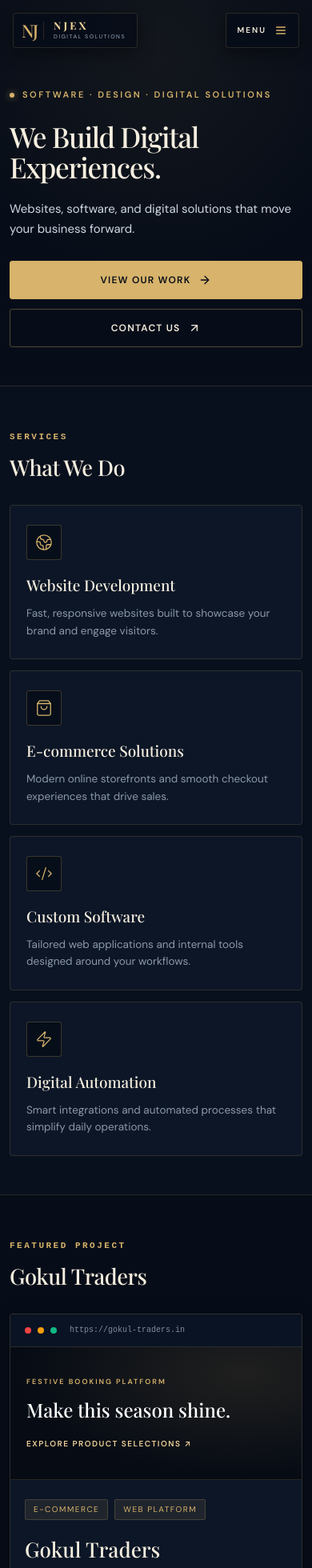
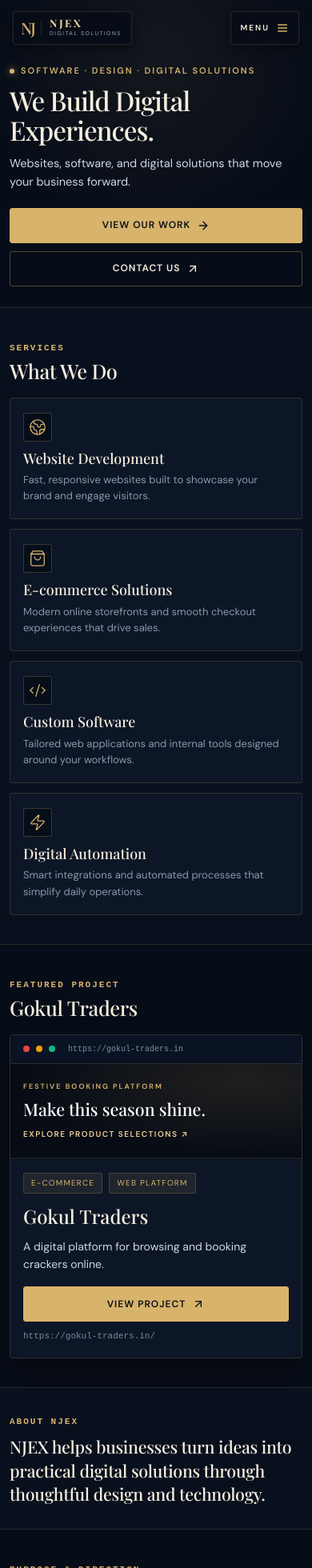
Before and after one commit to Jxgxn-007/njex-digitalsolutions, a React (Vite) app in the folder frontend/: page / in a window 390 px wide. Shown: the top 1960 px of the page at 80% size. Built offline with nearby package versions, Linux system fonts and the light colour scheme.

Commit message:
Optimize layout spacing and eliminate excessive whitespace

```diff
--- a/frontend/src/main.tsx
+++ b/frontend/src/main.tsx
@@ -301,7 +301,7 @@ function App() {
         </section>
 
         {/* ==================== 4. ABOUT NJEX ==================== */}
-        <section className="about-section section-pad" id="about">
+        <section className="about-section" id="about">
           <div className="section-wrap">
             <div className="about-container">
               <span className="section-eyebrow">ABOUT NJEX</span>
--- a/frontend/src/styles.css
+++ b/frontend/src/styles.css
@@ -1,6 +1,6 @@
 /* ==========================================================================
    NJEX — SOFTWARE & DIGITAL SOLUTIONS
-   Minimal, Premium, Responsive Stylesheet
+   Minimal, Compact, Premium, Responsive Stylesheet
    ========================================================================== */
 
 :root {
@@ -25,7 +25,8 @@
   --text-main: #cfd7e4;
   --text-muted: #8b98aa;
 
-  --section-pad: clamp(64px, 8vw, 104px);
+  /* Balanced, compact section spacing */
+  --section-pad: clamp(48px, 5.5vw, 68px);
   --container-width: min(1140px, calc(100% - 48px));
 }
 
@@ -37,7 +38,7 @@
 
 html {
   scroll-behavior: smooth;
-  scroll-padding-top: 80px;
+  scroll-padding-top: 76px;
 }
 
 body {
@@ -45,7 +46,7 @@ body {
   background: var(--bg);
   color: var(--text-main);
   overflow-x: hidden;
-  line-height: 1.6;
+  line-height: 1.55;
 }
 
 a {
@@ -72,7 +73,6 @@ textarea:focus:not(:focus-visible) {
 }
 
 .site-shell {
-  min-height: 100vh;
   position: relative;
   background: var(--bg);
   overflow-x: hidden;
@@ -88,29 +88,29 @@ textarea:focus:not(:focus-visible) {
   padding-block: var(--section-pad);
 }
 
-/* Common Section Headers */
+/* Common Section Headers - Tightly aligned to content */
 .section-header {
-  margin-bottom: clamp(32px, 5vw, 56px);
+  margin-bottom: clamp(20px, 3vw, 32px);
 }
 
 .section-eyebrow {
   display: inline-block;
   font-family: monospace;
   font-size: 11px;
-  letter-spacing: 2.5px;
+  letter-spacing: 2px;
   color: var(--gold);
   text-transform: uppercase;
-  margin-bottom: 12px;
+  margin-bottom: 6px;
   font-weight: 600;
 }
 
 .section-title {
   font-family: 'Playfair Display', serif;
-  font-size: clamp(28px, 4vw, 42px);
-  line-height: 1.15;
+  font-size: clamp(26px, 3.5vw, 38px);
+  line-height: 1.18;
   color: var(--text-bright);
   font-weight: 500;
-  letter-spacing: -0.5px;
+  letter-spacing: -0.4px;
 }
 
 /* Button System (Min 44px Touch Targets) */
@@ -118,12 +118,12 @@ textarea:focus:not(:focus-visible) {
   display: inline-flex;
   align-items: center;
   justify-content: center;
-  gap: 10px;
-  min-height: 48px;
-  padding: 12px 26px;
+  gap: 8px;
+  min-height: 46px;
+  padding: 11px 24px;
   font-size: 13px;
   font-weight: 600;
-  letter-spacing: 1.2px;
+  letter-spacing: 1px;
   text-transform: uppercase;
   border-radius: 3px;
   cursor: pointer;
@@ -141,7 +141,7 @@ textarea:focus:not(:focus-visible) {
   background: var(--gold2);
   border-color: var(--gold2);
   transform: translateY(-2px);
-  box-shadow: 0 8px 24px rgba(215, 179, 107, 0.3);
+  box-shadow: 0 6px 20px rgba(215, 179, 107, 0.3);
 }
 
 .btn-outline {
@@ -169,7 +169,7 @@ textarea:focus:not(:focus-visible) {
   display: flex;
   align-items: center;
   justify-content: space-between;
-  padding: 16px clamp(16px, 4vw, 36px);
+  padding: 14px clamp(16px, 3.5vw, 36px);
   pointer-events: none;
 }
 
@@ -177,14 +177,14 @@ textarea:focus:not(:focus-visible) {
   pointer-events: auto;
   display: flex;
   align-items: center;
-  gap: 12px;
-  background: rgba(7, 13, 24, 0.88);
+  gap: 10px;
+  background: rgba(7, 13, 24, 0.9);
   backdrop-filter: blur(14px);
   -webkit-backdrop-filter: blur(14px);
   border: 1px solid var(--line);
-  padding: 8px 14px 8px 10px;
+  padding: 7px 12px 7px 9px;
   border-radius: 4px;
-  box-shadow: 0 6px 20px rgba(0, 0, 0, 0.4);
+  box-shadow: 0 4px 16px rgba(0, 0, 0, 0.4);
   transition: border-color 0.25s, transform 0.25s;
 }
 
@@ -195,7 +195,7 @@ textarea:focus:not(:focus-visible) {
 
 .brand-mark {
   font-family: 'Playfair Display', serif;
-  font-size: 22px;
+  font-size: 20px;
   line-height: 1;
   color: var(--gold);
   letter-spacing: -2px;
@@ -211,7 +211,7 @@ textarea:focus:not(:focus-visible) {
 .brand-text strong {
   font-family: 'Playfair Display', serif;
   font-size: 13px;
-  letter-spacing: 3px;
+  letter-spacing: 2.5px;
   color: var(--gold2);
   line-height: 1;
 }
@@ -225,20 +225,20 @@ textarea:focus:not(:focus-visible) {
 
 .menu-toggle-btn {
   pointer-events: auto;
-  min-height: 44px;
-  min-width: 44px;
+  min-height: 42px;
+  min-width: 42px;
   display: flex;
   align-items: center;
-  gap: 10px;
-  padding: 8px 14px;
-  background: rgba(7, 13, 24, 0.88);
+  gap: 8px;
+  padding: 7px 12px;
+  background: rgba(7, 13, 24, 0.9);
   backdrop-filter: blur(14px);
   -webkit-backdrop-filter: blur(14px);
   border: 1px solid var(--line);
   color: var(--text-bright);
   border-radius: 4px;
   cursor: pointer;
-  box-shadow: 0 6px 20px rgba(0, 0, 0, 0.4);
+  box-shadow: 0 4px 16px rgba(0, 0, 0, 0.4);
   transition: border-color 0.25s, color 0.25s, transform 0.25s;
 }
 
@@ -274,7 +274,7 @@ textarea:focus:not(:focus-visible) {
   opacity: 0;
   visibility: hidden;
   transition: opacity 0.3s ease, visibility 0.3s ease;
-  padding: 80px 24px 32px;
+  padding: 72px 24px 28px;
 }
 
 .nav-overlay.is-active {
@@ -283,29 +283,29 @@ textarea:focus:not(:focus-visible) {
 }
 
 .nav-overlay-content {
-  width: min(500px, 100%);
+  width: min(480px, 100%);
   display: flex;
   flex-direction: column;
-  gap: 36px;
+  gap: 28px;
 }
 
 .overlay-menu-list {
   display: flex;
   flex-direction: column;
-  gap: 8px;
+  gap: 4px;
 }
 
 .overlay-menu-link {
   display: flex;
   align-items: baseline;
-  gap: 16px;
-  padding: 12px 8px;
+  gap: 14px;
+  padding: 10px 6px;
   border-bottom: 1px solid rgba(215, 179, 107, 0.08);
   transition: padding-left 0.2s ease, border-color 0.2s ease;
 }
 
 .overlay-menu-link:hover {
-  padding-left: 14px;
+  padding-left: 12px;
   border-color: var(--gold);
 }
 
@@ -318,7 +318,7 @@ textarea:focus:not(:focus-visible) {
 
 .menu-label {
   font-family: 'Playfair Display', serif;
-  font-size: clamp(22px, 5vw, 32px);
+  font-size: clamp(20px, 4.5vw, 30px);
   color: var(--text-bright);
   font-weight: 500;
 }
@@ -330,8 +330,8 @@ textarea:focus:not(:focus-visible) {
 .overlay-footer-contact {
   display: flex;
   flex-wrap: wrap;
-  gap: 20px;
-  padding-top: 16px;
+  gap: 16px;
+  padding-top: 14px;
   border-top: 1px solid var(--line);
 }
 
@@ -349,20 +349,19 @@ textarea:focus:not(:focus-visible) {
 }
 
 /* ==========================================================================
-   1. HERO SECTION
+   1. HERO SECTION - Compact, grouped, intentional
    ========================================================================== */
 .hero-section {
-  min-height: 90vh;
   display: flex;
   align-items: center;
   position: relative;
-  padding-top: 100px;
-  padding-bottom: clamp(40px, 6vw, 80px);
-  background: radial-gradient(circle at 50% 15%, rgba(215, 179, 107, 0.06), transparent 60%);
+  padding-top: clamp(86px, 10vw, 114px);
+  padding-bottom: clamp(34px, 4.5vw, 56px);
+  background: radial-gradient(circle at 50% 20%, rgba(215, 179, 107, 0.06), transparent 60%);
 }
 
 .hero-inner {
-  max-width: 840px;
+  max-width: 820px;
   display: flex;
   flex-direction: column;
   align-items: flex-start;
@@ -371,13 +370,13 @@ textarea:focus:not(:focus-visible) {
 .hero-eyebrow {
   display: inline-flex;
   align-items: center;
-  gap: 10px;
+  gap: 8px;
   font-size: 11px;
-  letter-spacing: 2.5px;
+  letter-spacing: 2px;
   color: var(--gold);
   font-weight: 600;
   text-transform: uppercase;
-  margin-bottom: 24px;
+  margin-bottom: 12px;
 }
 
 .eyebrow-dot {
@@ -390,32 +389,32 @@ textarea:focus:not(:focus-visible) {
 
 .hero-title {
   font-family: 'Playfair Display', serif;
-  font-size: clamp(38px, 6vw, 72px);
-  line-height: 1.1;
+  font-size: clamp(34px, 5.2vw, 62px);
+  line-height: 1.12;
   color: var(--text-bright);
   font-weight: 500;
-  letter-spacing: -1.2px;
-  margin-bottom: 20px;
+  letter-spacing: -1px;
+  margin-bottom: 14px;
 }
 
 .hero-subtitle {
-  font-size: clamp(16px, 1.8vw, 20px);
-  line-height: 1.65;
+  font-size: clamp(15px, 1.6vw, 18px);
+  line-height: 1.6;
   color: var(--text-main);
-  max-width: 640px;
-  margin-bottom: 36px;
+  max-width: 620px;
+  margin-bottom: 22px;
 }
 
 .hero-cta-group {
   display: flex;
   align-items: center;
-  gap: 16px;
+  gap: 14px;
   flex-wrap: wrap;
   width: 100%;
 }
 
 /* ==========================================================================
-   2. SERVICES SECTION
+   2. SERVICES SECTION - Compact 4-card balanced grid
    ========================================================================== */
 .services-section {
   background: #09101d;
@@ -425,13 +424,13 @@ textarea:focus:not(:focus-visible) {
 .services-grid {
   display: grid;
   grid-template-columns: repeat(4, 1fr);
-  gap: 20px;
+  gap: 16px;
 }
 
 .service-card {
   background: var(--bg-card);
   border: 1px solid var(--line);
-  padding: 32px 24px;
+  padding: 22px 18px;
   border-radius: 4px;
   transition: transform 0.25s ease, border-color 0.25s ease, box-shadow 0.25s ease;
   display: flex;
@@ -439,14 +438,14 @@ textarea:focus:not(:focus-visible) {
 }
 
 .service-card:hover {
-  transform: translateY(-4px);
+  transform: translateY(-3px);
   border-color: rgba(215, 179, 107, 0.38);
-  box-shadow: 0 14px 30px rgba(0, 0, 0, 0.35);
+  box-shadow: 0 10px 24px rgba(0, 0, 0, 0.35);
 }
 
 .service-icon-box {
-  width: 44px;
-  height: 44px;
+  width: 38px;
+  height: 38px;
   border: 1px solid rgba(215, 179, 107, 0.25);
   background: rgba(7, 13, 24, 0.85);
   display: flex;
@@ -454,27 +453,27 @@ textarea:focus:not(:focus-visible) {
   justify-content: center;
   color: var(--gold);
   border-radius: 3px;
-  margin-bottom: 20px;
+  margin-bottom: 12px;
 }
 
 .service-card-title {
   font-family: 'Playfair Display', serif;
-  font-size: 19px;
+  font-size: 18px;
   color: var(--text-bright);
   font-weight: 500;
-  margin-bottom: 12px;
+  margin-bottom: 6px;
   line-height: 1.25;
 }
 
 .service-card-desc {
-  font-size: 13.5px;
-  line-height: 1.6;
+  font-size: 13px;
+  line-height: 1.55;
   color: var(--text-muted);
   margin: 0;
 }
 
 /* ==========================================================================
-   3. FEATURED PROJECT (GOKUL TRADERS)
+   3. FEATURED PROJECT (GOKUL TRADERS) - Visually connected
    ========================================================================== */
 .project-section {
   background: var(--bg);
@@ -488,7 +487,7 @@ textarea:focus:not(:focus-visible) {
   border: 1px solid var(--line);
   border-radius: 4px;
   overflow: hidden;
-  box-shadow: 0 20px 40px rgba(0, 0, 0, 0.35);
+  box-shadow: 0 16px 36px rgba(0, 0, 0, 0.35);
 }
 
 .project-preview-window {
@@ -502,7 +501,7 @@ textarea:focus:not(:focus-visible) {
   display: flex;
   align-items: center;
   gap: 8px;
-  padding: 12px 18px;
+  padding: 10px 16px;
   background: rgba(11, 20, 36, 0.95);
   border-bottom: 1px solid var(--line);
 }
@@ -526,7 +525,7 @@ textarea:focus:not(:focus-visible) {
 
 .browser-mock-body {
   flex: 1;
-  padding: clamp(36px, 6vw, 64px) 28px;
+  padding: clamp(24px, 3.5vw, 40px) 22px;
   display: flex;
   flex-direction: column;
   justify-content: center;
@@ -539,15 +538,15 @@ textarea:focus:not(:focus-visible) {
   letter-spacing: 2px;
   color: var(--gold);
   font-weight: 600;
-  margin-bottom: 14px;
+  margin-bottom: 8px;
 }
 
 .mock-headline {
   font-family: 'Playfair Display', serif;
-  font-size: clamp(24px, 3.5vw, 36px);
+  font-size: clamp(22px, 3vw, 32px);
   color: #ffffff;
   line-height: 1.2;
-  margin-bottom: 20px;
+  margin-bottom: 12px;
   font-weight: 500;
 }
 
@@ -559,7 +558,7 @@ textarea:focus:not(:focus-visible) {
 }
 
 .project-info {
-  padding: clamp(28px, 4vw, 44px);
+  padding: clamp(20px, 3vw, 32px) 24px;
   display: flex;
   flex-direction: column;
   justify-content: center;
@@ -568,39 +567,39 @@ textarea:focus:not(:focus-visible) {
 .project-tags {
   display: flex;
   gap: 8px;
-  margin-bottom: 16px;
+  margin-bottom: 10px;
 }
 
 .tag {
   font-size: 10px;
-  letter-spacing: 1.5px;
+  letter-spacing: 1.2px;
   text-transform: uppercase;
   color: var(--gold);
   background: rgba(215, 179, 107, 0.1);
-  padding: 4px 10px;
+  padding: 4px 9px;
   border-radius: 2px;
   border: 1px solid rgba(215, 179, 107, 0.2);
 }
 
 .project-title {
   font-family: 'Playfair Display', serif;
-  font-size: clamp(26px, 3vw, 36px);
+  font-size: clamp(24px, 2.8vw, 32px);
   color: var(--text-bright);
-  margin-bottom: 14px;
+  margin-bottom: 8px;
   font-weight: 500;
 }
 
 .project-desc {
-  font-size: 15px;
-  line-height: 1.7;
+  font-size: 14px;
+  line-height: 1.6;
   color: var(--text-main);
-  margin-bottom: 28px;
+  margin-bottom: 20px;
 }
 
 .project-actions {
   display: flex;
   align-items: center;
-  gap: 16px;
+  gap: 14px;
   flex-wrap: wrap;
 }
 
@@ -611,28 +610,33 @@ textarea:focus:not(:focus-visible) {
 }
 
 /* ==========================================================================
-   4. ABOUT NJEX
+   4. ABOUT NJEX - Clean, compact statement
    ========================================================================== */
 .about-section {
   background: #09101d;
   border-top: 1px solid var(--line);
+  padding-block: clamp(34px, 4.2vw, 52px);
 }
 
 .about-container {
   max-width: 820px;
 }
 
+.about-container .section-eyebrow {
+  margin-bottom: 8px;
+}
+
 .about-statement {
   font-family: 'Playfair Display', serif;
-  font-size: clamp(24px, 3.5vw, 38px);
-  line-height: 1.4;
+  font-size: clamp(22px, 3vw, 34px);
+  line-height: 1.38;
   color: var(--text-bright);
   font-weight: 400;
-  letter-spacing: -0.4px;
+  letter-spacing: -0.3px;
 }
 
 /* ==========================================================================
-   5. MISSION & VISION
+   5. MISSION & VISION - Aligned cards without excess padding
    ========================================================================== */
 .mv-section {
   background: var(--bg);
@@ -642,13 +646,13 @@ textarea:focus:not(:focus-visible) {
 .mv-grid {
   display: grid;
   grid-template-columns: repeat(2, 1fr);
-  gap: 24px;
+  gap: 16px;
 }
 
 .mv-card {
   background: var(--bg-card);
   border: 1px solid var(--line);
-  padding: clamp(28px, 4vw, 40px);
+  padding: clamp(20px, 2.8vw, 28px);
   border-radius: 4px;
   transition: transform 0.25s ease, border-color 0.25s ease;
 }
@@ -659,8 +663,8 @@ textarea:focus:not(:focus-visible) {
 }
 
 .mv-icon-box {
-  width: 44px;
-  height: 44px;
+  width: 38px;
+  height: 38px;
   border: 1px solid rgba(215, 179, 107, 0.25);
   background: rgba(7, 13, 24, 0.85);
   display: flex;
@@ -668,26 +672,26 @@ textarea:focus:not(:focus-visible) {
   justify-content: center;
   color: var(--gold);
   border-radius: 3px;
-  margin-bottom: 20px;
+  margin-bottom: 12px;
 }
 
 .mv-title {
   font-family: 'Playfair Display', serif;
-  font-size: 22px;
+  font-size: 20px;
   color: var(--text-bright);
   font-weight: 500;
-  margin-bottom: 12px;
+  margin-bottom: 6px;
 }
 
 .mv-text {
-  font-size: 15px;
-  line-height: 1.7;
+  font-size: 14px;
+  line-height: 1.6;
   color: var(--text-main);
   margin: 0;
 }
 
 /* ==========================================================================
-   6. TEAM SECTION
+   6. TEAM SECTION - Evenly spaced, proportional cards
    ========================================================================== */
 .team-section {
   background: #09101d;
@@ -697,7 +701,7 @@ textarea:focus:not(:focus-visible) {
 .team-grid {
   display: grid;
   grid-template-columns: repeat(3, 1fr);
-  gap: 24px;
+  gap: 16px;
 }
 
 .team-card {
@@ -709,12 +713,12 @@ textarea:focus:not(:focus-visible) {
 }
 
 .team-card:hover {
-  transform: translateY(-4px);
+  transform: translateY(-3px);
   border-color: rgba(215, 179, 107, 0.38);
 }
 
 .team-avatar-box {
-  height: 260px;
+  height: 230px;
   position: relative;
   overflow: hidden;
   background: #060c16;
@@ -742,30 +746,30 @@ textarea:focus:not(:focus-visible) {
   justify-content: center;
   color: var(--gold);
   font-family: 'Playfair Display', serif;
-  font-size: 24px;
+  font-size: 22px;
 }
 
 .team-content {
-  padding: 22px 20px;
+  padding: 15px 16px;
 }
 
 .team-role {
   font-family: 'Playfair Display', serif;
-  font-size: 17px;
+  font-size: 16px;
   color: var(--text-bright);
   font-weight: 500;
-  margin-bottom: 6px;
-  line-height: 1.3;
+  margin-bottom: 4px;
+  line-height: 1.25;
 }
 
 .team-area {
-  font-size: 12.5px;
+  font-size: 12px;
   color: var(--gold);
   margin: 0;
 }
 
 /* ==========================================================================
-   7. CONTACT SECTION
+   7. CONTACT SECTION - Grouped heading, details, and form
    ========================================================================== */
 .contact-section {
   background: var(--bg);
@@ -775,37 +779,37 @@ textarea:focus:not(:focus-visible) {
 .contact-grid {
   display: grid;
   grid-template-columns: 1fr 1.15fr;
-  gap: clamp(32px, 5vw, 64px);
+  gap: clamp(24px, 3.5vw, 42px);
   align-items: start;
 }
 
 .contact-headline {
   font-family: 'Playfair Display', serif;
-  font-size: clamp(30px, 4vw, 48px);
+  font-size: clamp(26px, 3.5vw, 40px);
   color: var(--text-bright);
-  line-height: 1.15;
-  margin-bottom: 16px;
+  line-height: 1.18;
+  margin-bottom: 10px;
   font-weight: 500;
 }
 
 .contact-subtext {
-  font-size: 15px;
-  line-height: 1.7;
+  font-size: 14px;
+  line-height: 1.6;
   color: var(--text-main);
-  margin-bottom: 32px;
+  margin-bottom: 20px;
 }
 
 .direct-channels {
   display: flex;
   flex-direction: column;
-  gap: 14px;
+  gap: 10px;
 }
 
 .direct-channel-card {
   display: flex;
   align-items: center;
-  gap: 16px;
-  padding: 16px 20px;
+  gap: 12px;
+  padding: 12px 16px;
   background: var(--bg-card);
   border: 1px solid var(--line);
   border-radius: 4px;
@@ -815,7 +819,7 @@ textarea:focus:not(:focus-visible) {
 
 .direct-channel-card:hover {
   border-color: var(--gold);
-  transform: translateX(4px);
+  transform: translateX(3px);
 }
 
 .direct-channel-card svg {
@@ -828,35 +832,35 @@ textarea:focus:not(:focus-visible) {
   font-size: 9px;
   letter-spacing: 1.5px;
   color: #7b889b;
-  margin-bottom: 2px;
+  margin-bottom: 1px;
 }
 
 .direct-channel-card strong {
-  font-size: 13.5px;
+  font-size: 13px;
   color: var(--text-bright);
 }
 
 .contact-form-box {
   background: var(--bg-card);
   border: 1px solid var(--line);
-  padding: clamp(24px, 4vw, 36px);
+  padding: clamp(18px, 2.8vw, 28px);
   border-radius: 4px;
 }
 
 .contact-form {
   display: flex;
   flex-direction: column;
-  gap: 18px;
+  gap: 13px;
 }
 
 .form-group {
   display: flex;
   flex-direction: column;
-  gap: 6px;
+  gap: 4px;
 }
 
 .form-group label {
-  font-size: 11px;
+  font-size: 10.5px;
   letter-spacing: 1px;
   text-transform: uppercase;
   color: #8c98aa;
@@ -870,7 +874,7 @@ textarea:focus:not(:focus-visible) {
   background: #060b14;
   border: 1px solid var(--line);
   color: var(--text-bright);
-  padding: 12px 14px;
+  padding: 10px 12px;
   border-radius: 3px;
   font-size: 16px; /* iOS zoom prevention */
   transition: border-color 0.2s ease;
@@ -884,29 +888,29 @@ textarea:focus:not(:focus-visible) {
 
 .form-btn {
   width: 100%;
-  margin-top: 6px;
+  margin-top: 2px;
 }
 
 .form-status-msg {
   font-size: 12px;
   color: #4ade80;
   text-align: center;
-  margin-top: 6px;
+  margin-top: 4px;
 }
 
 /* ==========================================================================
-   8. COMPACT FOOTER
+   8. COMPACT FOOTER - Streamlined padding, clear links
    ========================================================================== */
 .footer-compact {
   background: #040810;
   border-top: 1px solid var(--line);
-  padding-block: 40px 32px;
+  padding-block: 26px 18px;
 }
 
 .footer-compact-inner {
   display: flex;
   flex-direction: column;
-  gap: 24px;
+  gap: 16px;
 }
 
 .footer-top-row {
@@ -914,23 +918,23 @@ textarea:focus:not(:focus-visible) {
   align-items: center;
   justify-content: space-between;
   flex-wrap: wrap;
-  gap: 16px;
+  gap: 12px;
 }
 
 .footer-brand {
   display: flex;
   align-items: center;
-  gap: 10px;
+  gap: 9px;
 }
 
 .footer-brand .brand-mark {
-  font-size: 20px;
+  font-size: 19px;
 }
 
 .footer-contacts {
   display: flex;
   align-items: center;
-  gap: 12px;
+  gap: 10px;
   font-size: 12px;
   color: var(--text-muted);
 }
@@ -944,14 +948,14 @@ textarea:focus:not(:focus-visible) {
 }
 
 .footer-nav-row {
-  padding-block: 16px;
+  padding-block: 10px;
   border-block: 1px solid rgba(215, 179, 107, 0.08);
 }
 
 .footer-nav-links {
   display: flex;
   flex-wrap: wrap;
-  gap: clamp(16px, 3vw, 28px);
+  gap: clamp(14px, 2.5vw, 22px);
 }
 
 .footer-nav-links a {
@@ -971,7 +975,7 @@ textarea:focus:not(:focus-visible) {
   font-size: 11px;
   color: #7b889b;
   flex-wrap: wrap;
-  gap: 12px;
+  gap: 8px;
 }
 
 .footer-top-link {
@@ -992,8 +996,13 @@ textarea:focus:not(:focus-visible) {
 
 /* Tablet (max-width: 1024px) */
 @media (max-width: 1024px) {
+  :root {
+    --section-pad: 48px;
+  }
+
   .services-grid {
     grid-template-columns: repeat(2, 1fr);
+    gap: 14px;
   }
 
   .project-card {
@@ -1007,7 +1016,7 @@ textarea:focus:not(:focus-visible) {
 
   .contact-grid {
     grid-template-columns: 1fr;
-    gap: 40px;
+    gap: 28px;
   }
 }
 
@@ -1015,86 +1024,161 @@ textarea:focus:not(:focus-visible) {
 @media (max-width: 768px) {
   :root {
     --container-width: calc(100% - 32px);
-    --section-pad: 56px;
+    --section-pad: 42px;
   }
 
   .hero-section {
-    min-height: auto;
-    padding-top: 110px;
-    padding-bottom: 48px;
+    padding-top: 88px;
+    padding-bottom: 34px;
+  }
+
+  .hero-eyebrow {
+    margin-bottom: 10px;
   }
 
   .hero-title {
-    font-size: clamp(32px, 8.5vw, 46px);
+    font-size: clamp(30px, 8.5vw, 42px);
+    margin-bottom: 12px;
   }
 
   .hero-subtitle {
-    font-size: 15px;
-    margin-bottom: 28px;
+    font-size: 14.5px;
+    margin-bottom: 20px;
   }
 
   .hero-cta-group {
     flex-direction: column;
     align-items: stretch;
-    gap: 12px;
+    gap: 10px;
   }
 
   .hero-cta-group .btn {
     width: 100%;
   }
 
+  .section-header {
+    margin-bottom: 18px;
+  }
+
+  .section-eyebrow {
+    margin-bottom: 5px;
+  }
+
   .services-grid {
     grid-template-columns: 1fr;
-    gap: 14px;
+    gap: 12px;
   }
 
   .service-card {
-    padding: 24px 20px;
+    padding: 18px 16px;
   }
 
-  .mv-grid {
-    grid-template-columns: 1fr;
-    gap: 14px;
-  }
-
-  .mv-card {
-    padding: 24px 20px;
-  }
-
-  .team-grid {
-    grid-template-columns: 1fr;
-    gap: 18px;
-  }
-
-  .team-avatar-box {
-    height: clamp(210px, 60vw, 270px);
-  }
-
-  .project-preview-window {
-    padding: 0;
+  .service-icon-box {
+    margin-bottom: 10px;
+    width: 36px;
+    height: 36px;
   }
 
   .browser-mock-body {
-    padding: 36px 20px;
+    padding: 22px 16px;
+  }
+
+  .mock-headline {
+    font-size: clamp(20px, 5.5vw, 26px);
+    margin-bottom: 10px;
   }
 
   .project-info {
-    padding: 24px 18px;
+    padding: 18px 16px;
+  }
+
+  .project-desc {
+    margin-bottom: 16px;
   }
 
   .project-actions {
     flex-direction: column;
     align-items: stretch;
+    gap: 10px;
   }
 
   .project-actions .btn {
     width: 100%;
   }
 
+  .about-section {
+    padding-block: 34px;
+  }
+
+  .about-statement {
+    font-size: clamp(19px, 5.5vw, 25px);
+  }
+
+  .mv-grid {
+    grid-template-columns: 1fr;
+    gap: 12px;
+  }
+
+  .mv-card {
+    padding: 18px 16px;
+  }
+
+  .mv-icon-box {
+    margin-bottom: 10px;
+    width: 36px;
+    height: 36px;
+  }
+
+  .team-grid {
+    grid-template-columns: 1fr;
+    gap: 14px;
+  }
+
+  .team-avatar-box {
+    height: clamp(180px, 52vw, 230px);
+  }
+
+  .team-content {
+    padding: 13px 14px;
+  }
+
+  .contact-headline {
+    font-size: clamp(24px, 6.5vw, 32px);
+    margin-bottom: 8px;
+  }
+
+  .contact-subtext {
+    margin-bottom: 16px;
+  }
+
+  .direct-channels {
+    gap: 8px;
+  }
+
+  .direct-channel-card {
+    padding: 10px 14px;
+  }
+
+  .contact-form-box {
+    padding: 16px 14px;
+  }
+
+  .contact-form {
+    gap: 12px;
+  }
+
+  .footer-compact {
+    padding-block: 22px 16px;
+  }
+
+  .footer-compact-inner {
+    gap: 14px;
+  }
+
   .footer-top-row {
     flex-direction: column;
     align-items: flex-start;
-    gap: 14px;
+    gap: 10px;
   }
 
   .footer-contacts {
@@ -1107,10 +1191,14 @@ textarea:focus:not(:focus-visible) {
     display: none;
   }
 
+  .footer-nav-row {
+    padding-block: 8px;
+  }
+
   .footer-bottom-row {
     flex-direction: column;
     align-items: flex-start;
-    gap: 10px;
+    gap: 8px;
   }
 }
 
@@ -1118,38 +1206,47 @@ textarea:focus:not(:focus-visible) {
 @media (max-width: 430px) {
   :root {
     --container-width: calc(100% - 24px);
-    --section-pad: 48px;
+    --section-pad: 36px;
+  }
+
+  .hero-section {
+    padding-top: 80px;
+    padding-bottom: 26px;
   }
 
   .hero-title {
-    font-size: clamp(28px, 9vw, 36px);
+    font-size: clamp(26px, 8.5vw, 34px);
   }
 
   .section-title {
-    font-size: clamp(24px, 7vw, 30px);
+    font-size: clamp(22px, 6.5vw, 28px);
+  }
+
+  .about-section {
+    padding-block: 28px;
   }
 
   .about-statement {
-    font-size: clamp(20px, 6vw, 26px);
+    font-size: clamp(18px, 5.5vw, 22px);
   }
 
   .contact-headline {
-    font-size: clamp(24px, 7vw, 32px);
+    font-size: clamp(22px, 6.5vw, 28px);
   }
 
   .direct-channel-card {
-    padding: 12px 14px;
-    font-size: 13px;
+    padding: 10px 12px;
+    font-size: 12px;
   }
 
   .contact-form-box {
-    padding: 18px 14px;
+    padding: 14px 12px;
   }
 
   .btn {
-    min-height: 48px;
+    min-height: 44px;
     font-size: 12px;
-    padding: 12px 18px;
+    padding: 10px 16px;
   }
 }
 
```
